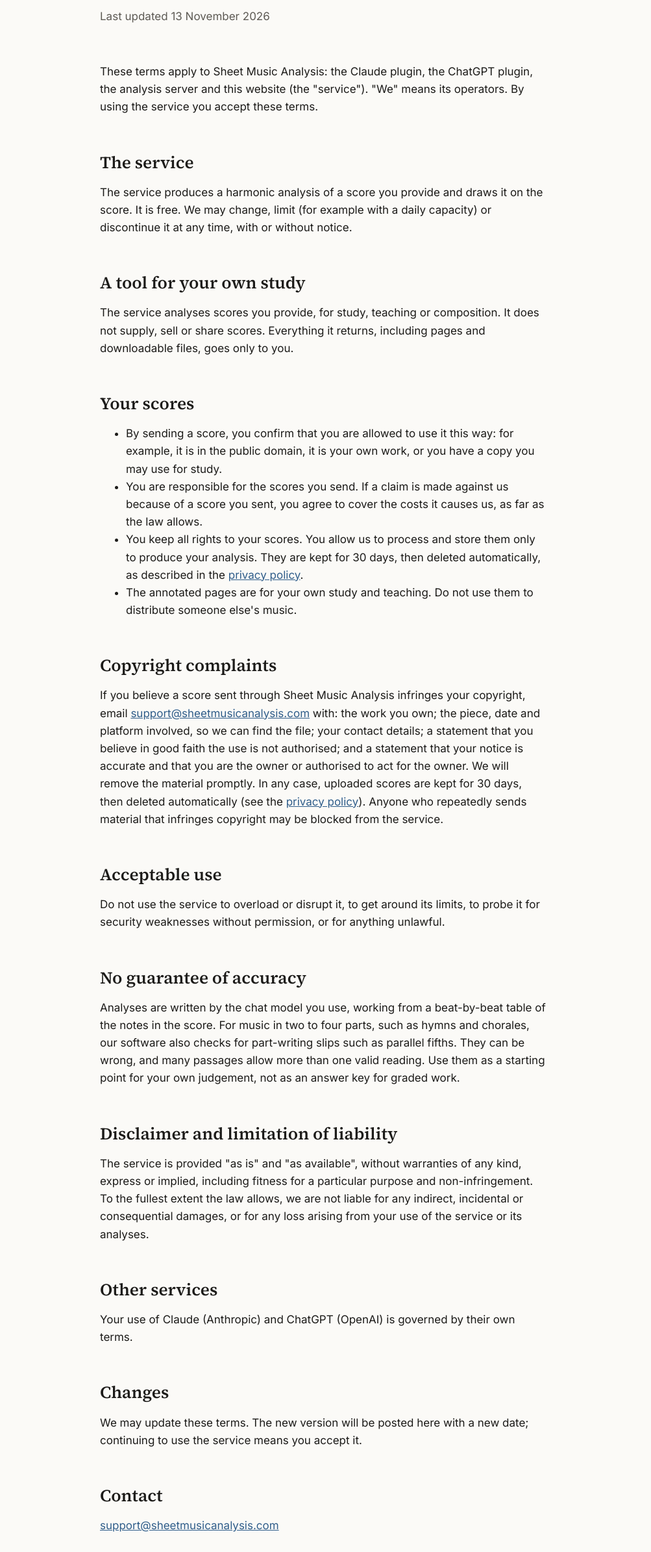
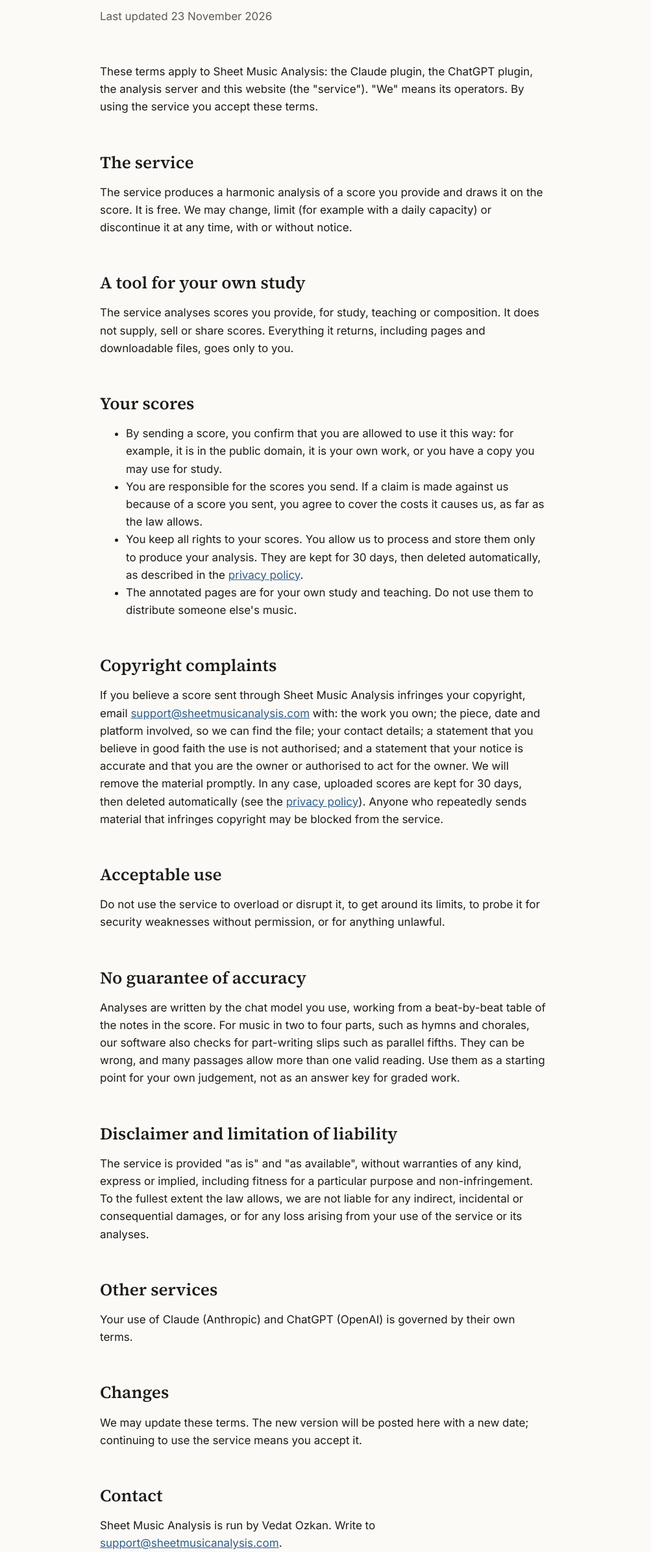
Before and after one commit to Vedat-Ozkan/sheet-music-analysis, a plain HTML site: page site/terms.html in a window 1280 px wide. Shown: the part 171-2560 px from the top of the page at 65% size, without its empty margins (142-1145 px from the left). Drawn offline with Linux system fonts and the light colour scheme.

Commit message:
Privacy and terms pages say who runs the service
Co-Authored-By: Claude Fable 5.2 <noreply@anthropic.com>
Claude-Session: https://claude.ai/code/session_01J59HQkEdaevPa2DQVpL7t4

```diff
--- a/site/terms.html
+++ b/site/terms.html
@@ -22,7 +22,7 @@
 <main id="main" class="wrap narrow">
   <section class="hero">
     <h1>Terms of use</h1>
-    <p class="muted">Last updated 13 November 2026</p>
+    <p class="muted">Last updated 23 November 2026</p>
   </section>
 
   <p>These terms apply to Sheet Music Analysis: the Claude plugin, the ChatGPT plugin, the analysis server and this website (the "service"). "We" means its operators. By using the service you accept these terms.</p>
@@ -60,7 +60,7 @@
   <p>We may update these terms. The new version will be posted here with a new date; continuing to use the service means you accept it.</p>
 
   <h2>Contact</h2>
-  <p><a href="mailto:support@sheetmusicanalysis.com">support@sheetmusicanalysis.com</a></p>
+  <p>Sheet Music Analysis is run by Vedat Ozkan. Write to <a href="mailto:support@sheetmusicanalysis.com">support@sheetmusicanalysis.com</a>.</p>
 </main>
 
 <footer class="site"><div class="wrap">
```
Also changed, not shown: site/privacy.html (+2 -2 lines).
